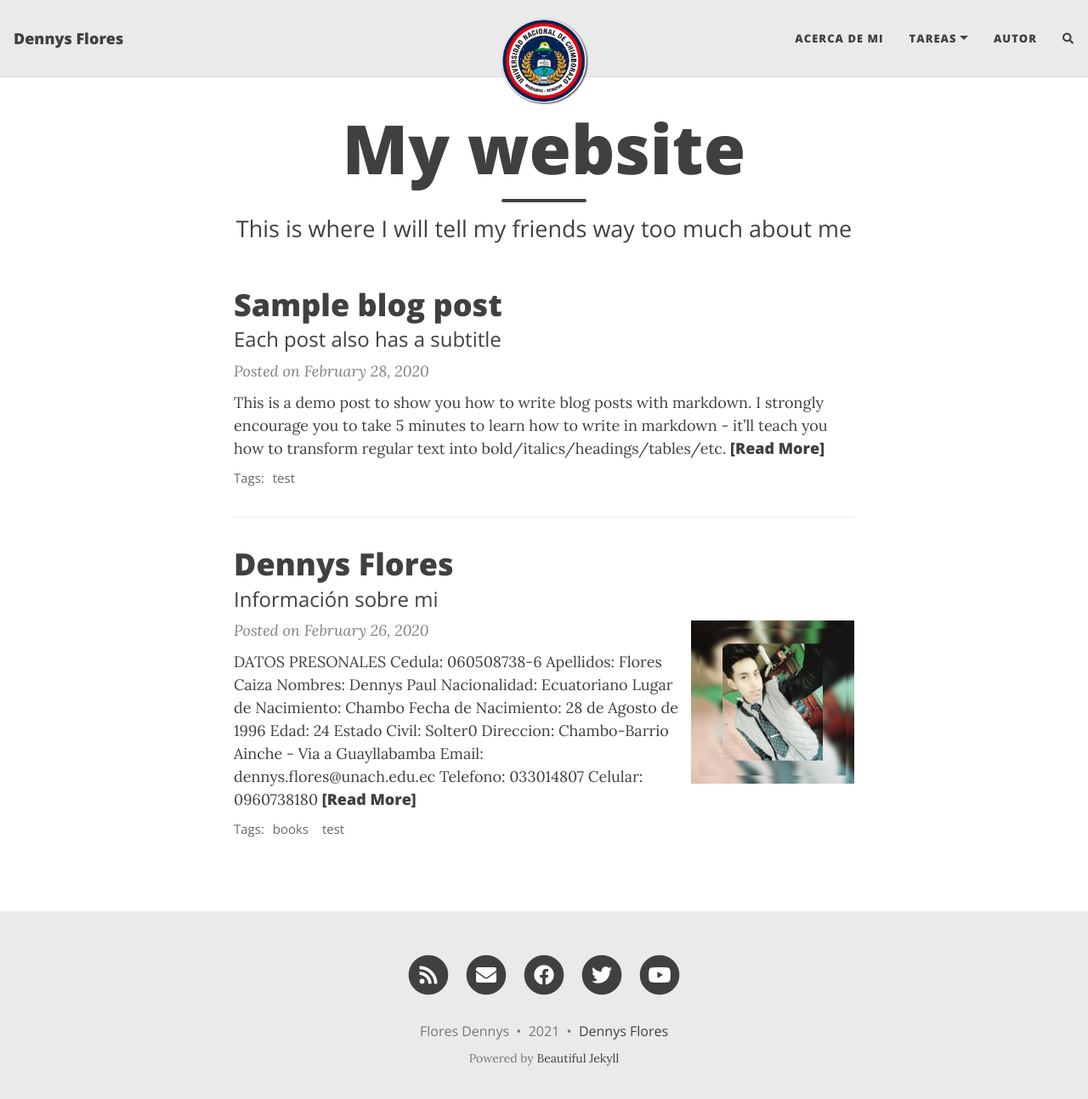
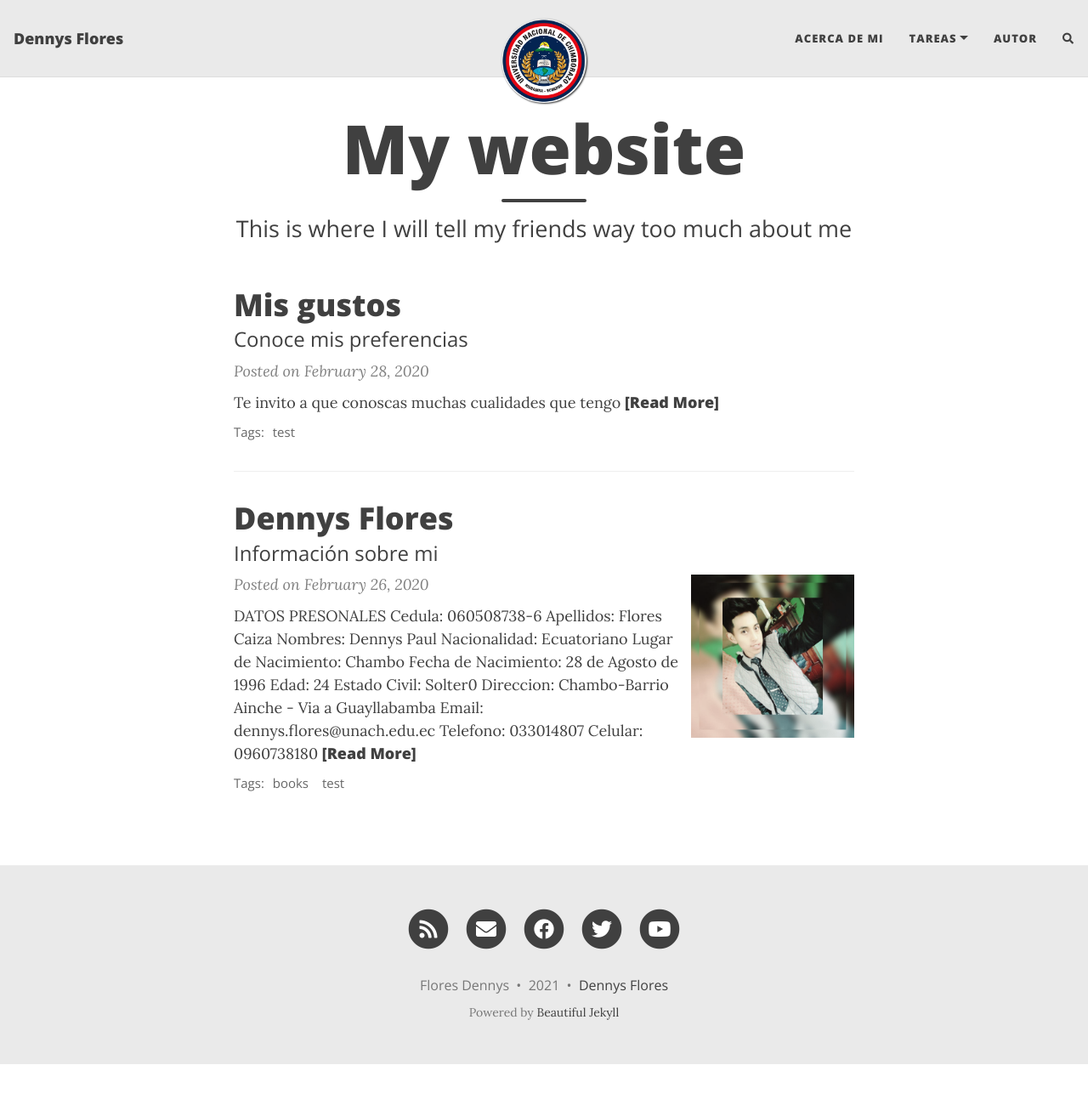
Before and after one commit to Dennys02/Dennys02.github.io, a Jekyll site: the page built from index.html, in a window 1280 px wide and 1306 px high. Shown: the top 1293 px of the window at 85% size. Built offline with Jekyll 4.4.1, drawn with Linux system fonts in a browser that asks for light colours; nearby versions of some CDN libraries; the list of posts is cut into pages by our own code; comment, search, counter and statistics services are not loaded.

Commit message:
Update 2020-02-28-test-markdown.md

````diff
--- a/_posts/2020-02-28-test-markdown.md
+++ b/_posts/2020-02-28-test-markdown.md
@@ -1,78 +1,26 @@
 ---
 layout: post
-title: Sample blog post
-subtitle: Each post also has a subtitle
+title: Mis gustos
+subtitle: Conoce mis preferencias
 gh-repo: daattali/beautiful-jekyll
 gh-badge: [star, fork, follow]
 tags: [test]
 comments: true
 ---
 
-This is a demo post to show you how to write blog posts with markdown.  I strongly encourage you to [take 5 minutes to learn how to write in markdown](https://markdowntutorial.com/) - it'll teach you how to transform regular text into bold/italics/headings/tables/etc.
+Te invito a que conoscas muchas cualidades que tengo
 
-**Here is some bold text**
+**Mi equipo de futbol favorito**
 
-## Here is a secondary heading
-
-Here's a useless table:
-
-| Number | Next number | Previous number |
-| :------ |:--- | :--- |
-| Five | Six | Four |
-| Ten | Eleven | Nine |
-| Seven | Eight | Six |
-| Two | Three | One |
+## Paris SantGermain
 
 
-How about a yummy crepe?
 
-![Crepe](https://s3-media3.fl.yelpcdn.com/bphoto/cQ1Yoa75m2yUFFbY2xwuqw/348s.jpg)
+![Paris SantGermain](https://images.mediotiempo.com/EqqbFCBmriCQAXcy4b3eQDYulls=/958x596/uploads/media/2021/07/01/psg-sigue-sumando-estrellas-a.jpg)
 
-It can also be centered!
+Baile!
 
-![Crepe](https://s3-media3.fl.yelpcdn.com/bphoto/cQ1Yoa75m2yUFFbY2xwuqw/348s.jpg){: .mx-auto.d-block :}
+![Baile](https://i.ytimg.com/vi/MrQW718jtMY/maxresdefault.jpg)
 
-Here's a code chunk:
-
-~~~
-var foo = function(x) {
-  return(x + 5);
-}
-foo(3)
-~~~
-
-And here is the same code with syntax highlighting:
-
-```javascript
-var foo = function(x) {
-  return(x + 5);
-}
-foo(3)
-```
-
-And here is the same code yet again but with line numbers:
-
-{% highlight javascript linenos %}
-var foo = function(x) {
-  return(x + 5);
-}
-foo(3)
-{% endhighlight %}
-
-## Boxes
-You can add notification, warning and error boxes like this:
-
-### Notification
-
-{: .box-note}
-**Note:** This is a notification box.
-
-### Warning
-
-{: .box-warning}
-**Warning:** This is a warning box.
-
-### Error
-
-{: .box-error}
-**Error:** This is an error box.
+Comida:
+![Comida](https://www.tqma.com.ec/images/com_yoorecipe/banner_superior/15032_1.jpg)
````
